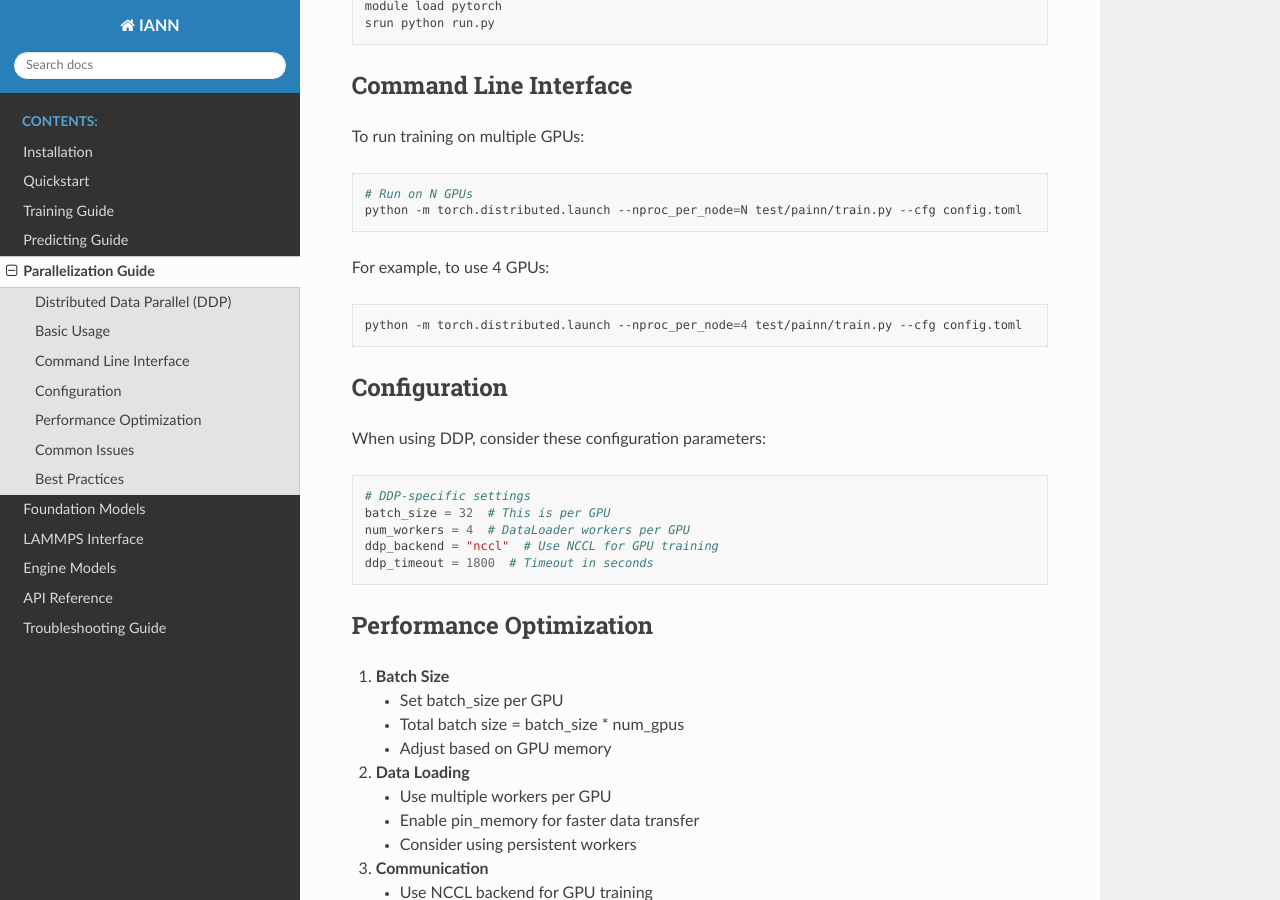
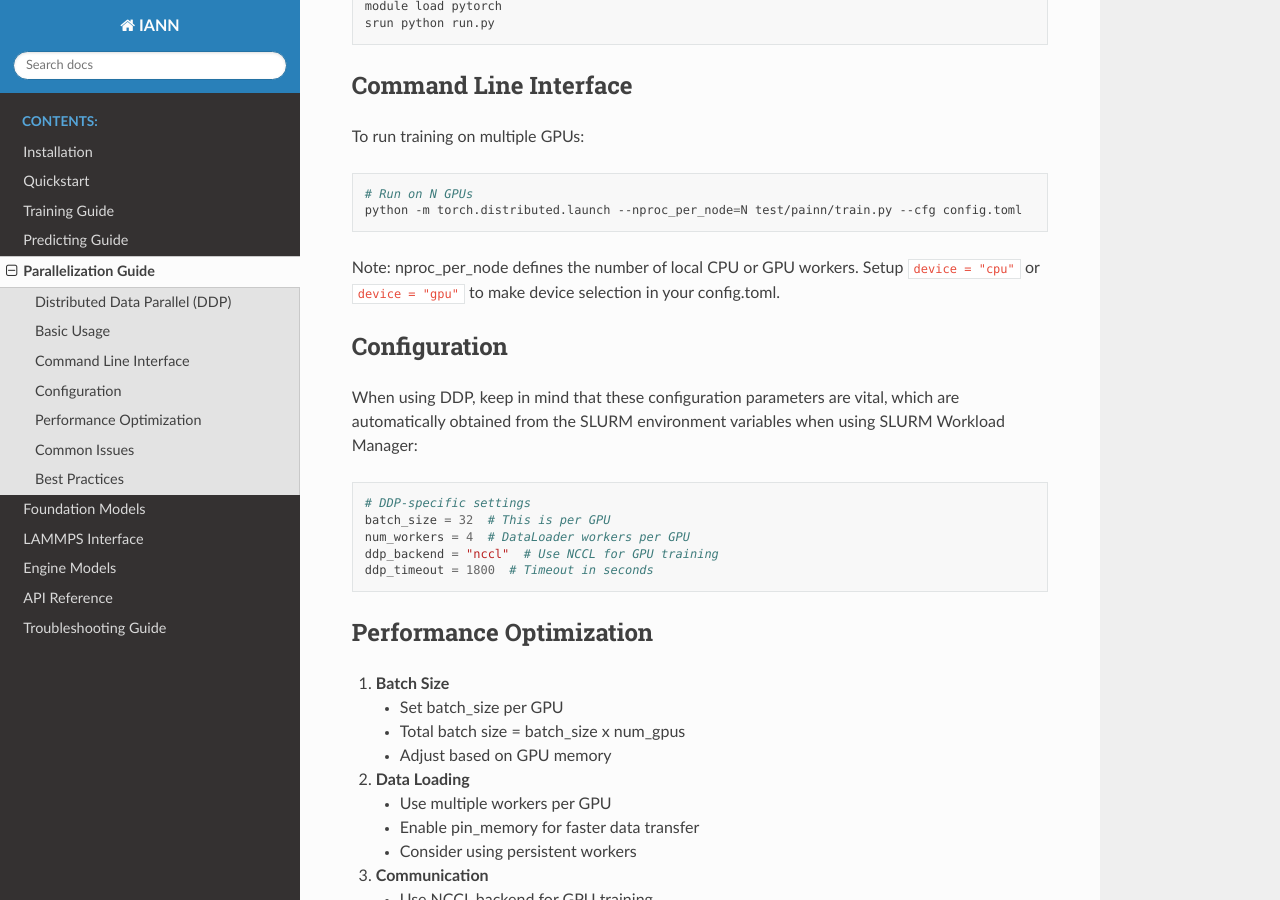
Before and after one commit to changzhiai/IANN, a Sphinx documentation site: the page built from docs/source/parallelization.rst, in a window 1280 px wide and 900 px high, scrolled down 788 px. Built offline with Sphinx 7.4.7 and the Read the Docs theme 3.1.0, drawn with Linux system fonts in a browser that asks for light colours.

Commit message:
Update documentation

```diff
--- a/docs/source/parallelization.rst
+++ b/docs/source/parallelization.rst
@@ -36,6 +36,7 @@ Multi-CPU Training: submit to multiple CPUs and multiple nodes (in SLURM Workloa
    module load pytorch
    srun python run.py
 
+
 Command Line Interface
 ----------------------
 
@@ -46,16 +47,12 @@ To run training on multiple GPUs:
    # Run on N GPUs
    python -m torch.distributed.launch --nproc_per_node=N test/painn/train.py --cfg config.toml
 
-For example, to use 4 GPUs:
-
-.. code-block:: bash
-
-   python -m torch.distributed.launch --nproc_per_node=4 test/painn/train.py --cfg config.toml
+Note: nproc_per_node defines the number of local CPU or GPU workers. Setup ``device = "cpu"`` or ``device = "gpu"`` to make device selection in your config.toml.
 
 Configuration
 -----------
 
-When using DDP, consider these configuration parameters:
+When using DDP, keep in mind that these configuration parameters are vital, which are automatically obtained from the SLURM environment variables when using SLURM Workload Manager:
 
 .. code-block:: toml
 
@@ -71,7 +68,7 @@ Performance Optimization
 1. **Batch Size**
 
    * Set batch_size per GPU
-   * Total batch size = batch_size * num_gpus
+   * Total batch size = batch_size x num_gpus
    * Adjust based on GPU memory
 
 2. **Data Loading**
```
Also changed, not shown: docs/source/troubleshooting.rst (+7 -0 lines).
